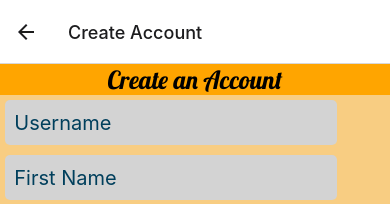
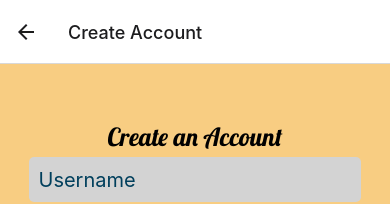
Before and after one commit to GreenField-Org/ultracrewmobile, a React Native app: screen /CreateAcct in a window 390 px wide. Shown: the top 204 px of the page. Built offline with nearby package versions, Linux system fonts and the light colour scheme.

Commit message:
create acct page styling

```diff
--- a/Views/CreateAcct.js
+++ b/Views/CreateAcct.js
@@ -13,13 +13,7 @@ export default function CreateAcct({navigation}) {
 
     if (fontsLoaded) {
         return (
-            <View stytle={styles.container}>
-            <ScrollView style={styles.form}
-            contentContainerStyle={{
-                flexGrow: 1,
-                justifyContent: 'center',
-                flexDirection: 'column',
-              }}
+            <View style={styles.container}
             >
                 <Text style={styles.titleText}>Create an Account</Text>
                 <Input style={styles.inputView}
@@ -62,10 +56,7 @@ export default function CreateAcct({navigation}) {
                 >
                     <Text style={styles.text}>Create Account</Text>
                 </Pressable>
-          </ScrollView>
-        </View>
-
-
+          </View>
         )
     } else {
         return <View />
@@ -74,14 +65,13 @@ export default function CreateAcct({navigation}) {
 
 const styles = StyleSheet.create({
     container: {
-        flex: 1,
-        backgroundColor: '#fff',
+        backgroundColor: '#F8CD82',
         alignItems: 'center',
         justifyContent: 'center',
+        flex: 1,
     },
     titleText: {
         fontSize: 25,
-        backgroundColor: 'orange',
         textAlign: 'center',
         fontFamily: "Lobster-Regular",
     },
@@ -111,9 +101,6 @@ const styles = StyleSheet.create({
         marginBottom: 20,
         alignItems: "center",
     },
-    form: {
-        backgroundColor: '#F8CD82',
-    },
     submitButton: {
         width: "80%",
         borderRadius: 10,
```
